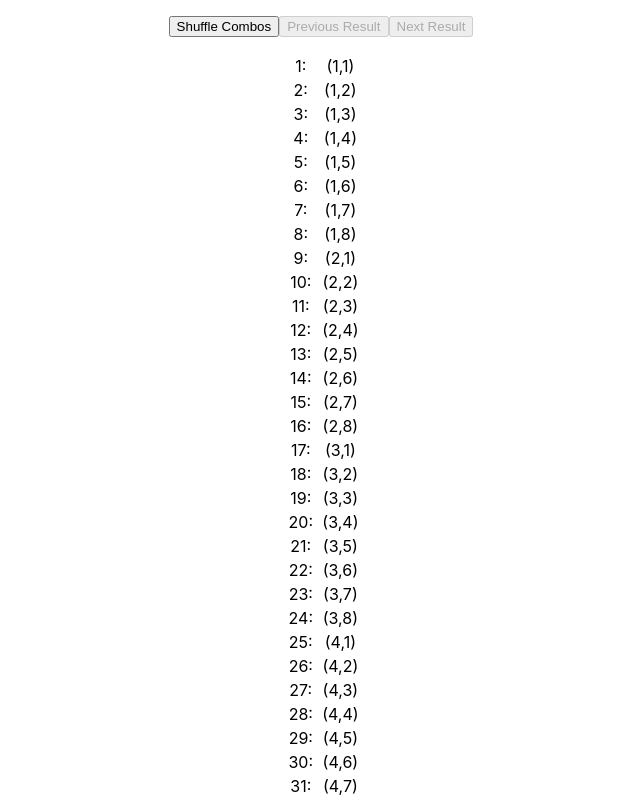
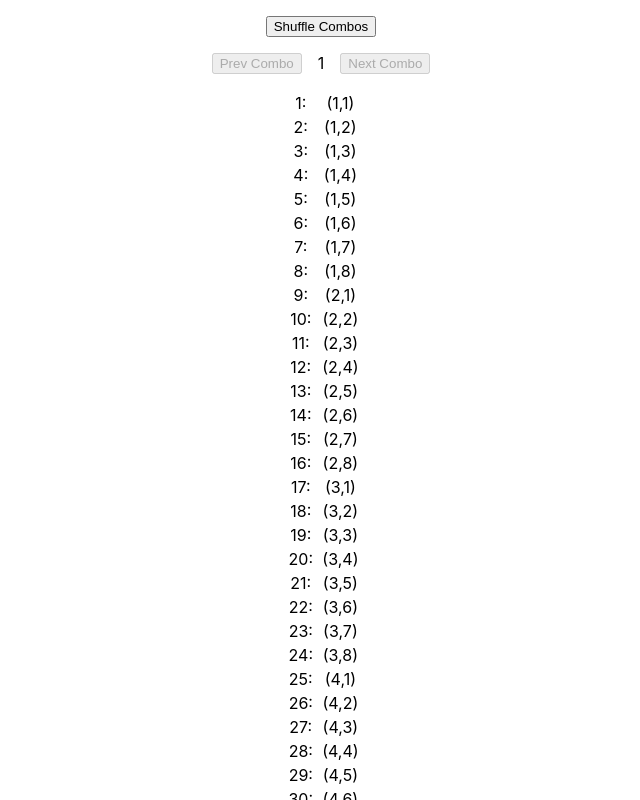
Before and after one commit to jjmerri/random-combo, a React (Create React App) app: page / in a window 1280 px wide. Shown: the top 800 px of the page, without its empty margins (319-959 px from the left). Built offline with nearby package versions, Linux system fonts and the light colour scheme.

Commit message:
format buttons -jjm

```diff
--- a/src/App.js
+++ b/src/App.js
@@ -62,21 +62,25 @@ function App() {
       <button onClick={shuffleCombos} style={{ marginTop: "1rem" }}>
         Shuffle Combos
       </button>
+      <div
+        style={{ display: "flex", justifyContent: "center", marginTop: "1rem" }}
+      >
         <button
           onClick={() => setHistoryIndex((prev) => prev - 1)}
           disabled={historyIndex === 0}
-        style={{ marginTop: "1rem" }}
         >
-        Previous Result
+          Prev Combo
         </button>
+        <span style={{ marginLeft: "1rem", marginRight: "1rem" }}>
+          {historyIndex + 1}
+        </span>
         <button
           onClick={() => setHistoryIndex((prev) => prev + 1)}
           disabled={historyIndex === shuffledHistory.length - 1}
-        style={{ marginTop: "1rem" }}
         >
-        Next Result
+          Next Combo
         </button>
-
+      </div>
       <table
         style={{ paddingTop: "1rem", marginLeft: "auto", marginRight: "auto" }}
       >
```
Lines whose indentation alone changed are shown as unchanged.
